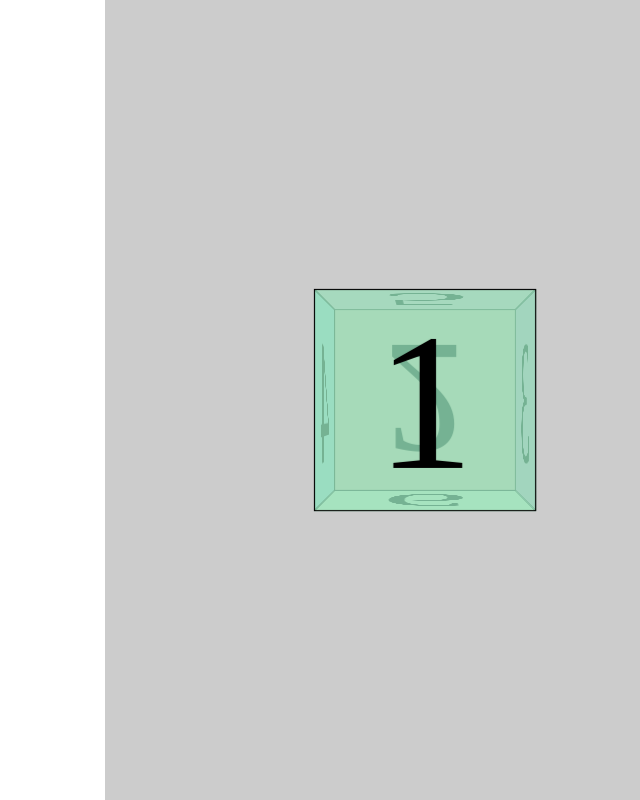
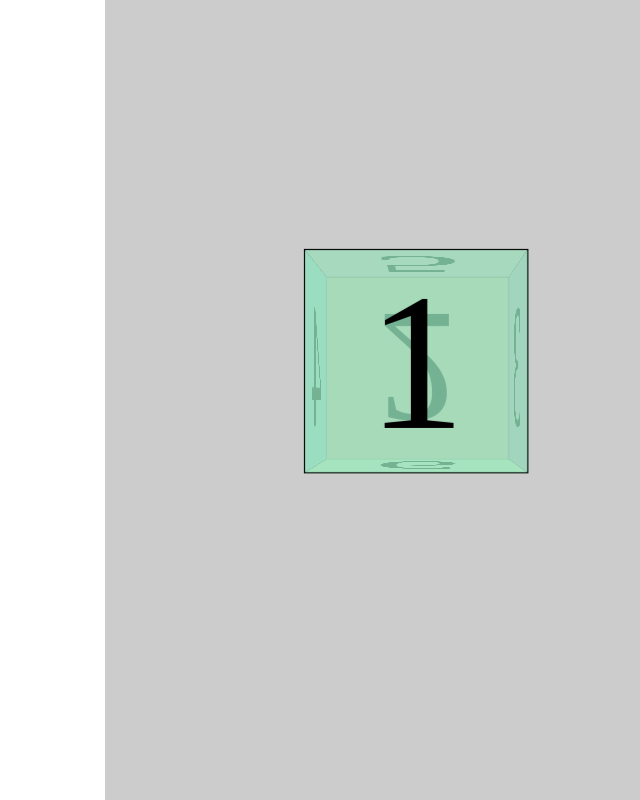
Before and after one commit to anduslim/NSCVisualization, a plain HTML site: page index.htm in a window 1280 px wide. Shown: the whole page, without its empty margins (535-1175 px from the left). Drawn offline with Linux system fonts and the light colour scheme.

Commit message:
Cube rendering works.

```diff
--- a/index.htm
+++ b/index.htm
@@ -47,14 +47,13 @@ http://desandro.github.io/3dtransforms/docs/cube.html
 			height: 200px;
 			transform-style: preserve-3d;
 			position: absolute;
-			left: 50%;
-			top: 50%;
-			transform: translateX(-50%) translateY(-50%);
+			left: 33%;
+			top: 33%;
 		}
 
 		#cube figure {
-			width: 198px;
-			height: 198px;
+			width: 200px;
+			height: 200px;
 			display: block;
 			position: absolute;
 			border: 1px solid black;
```
